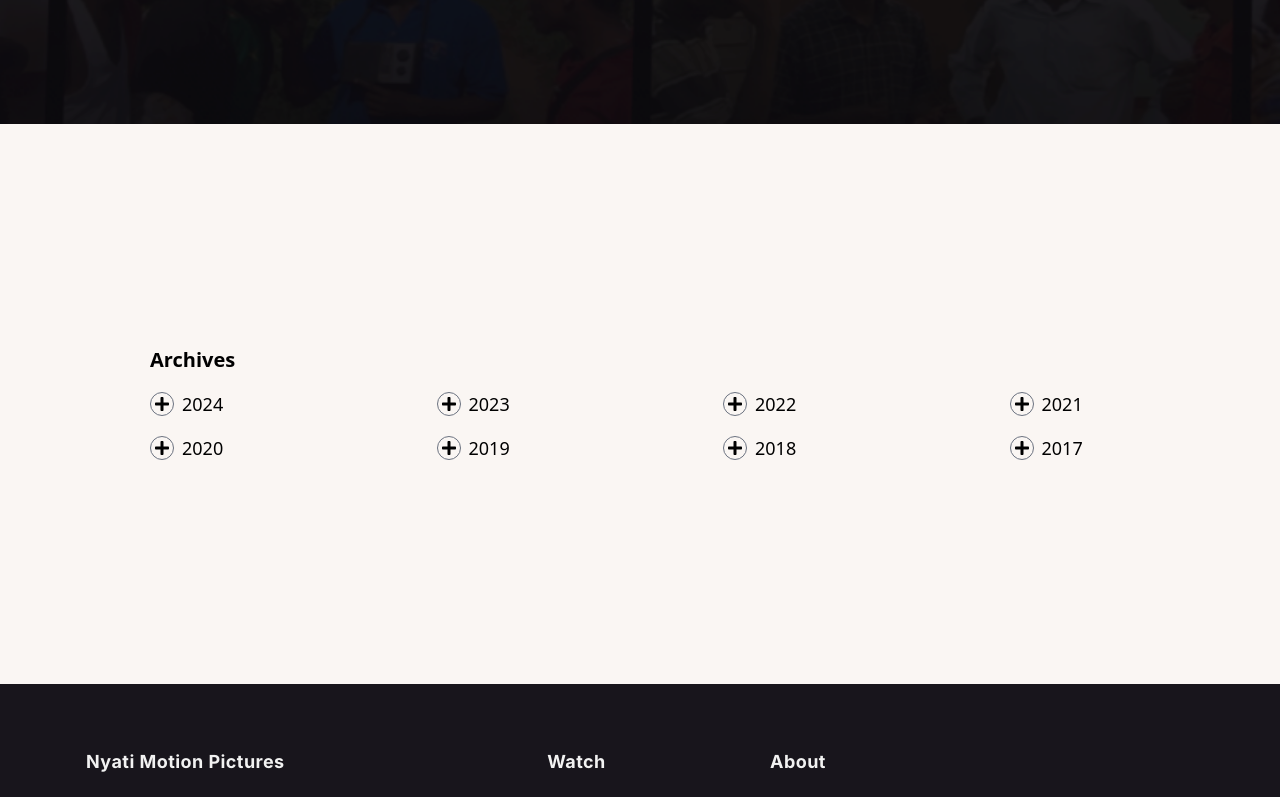
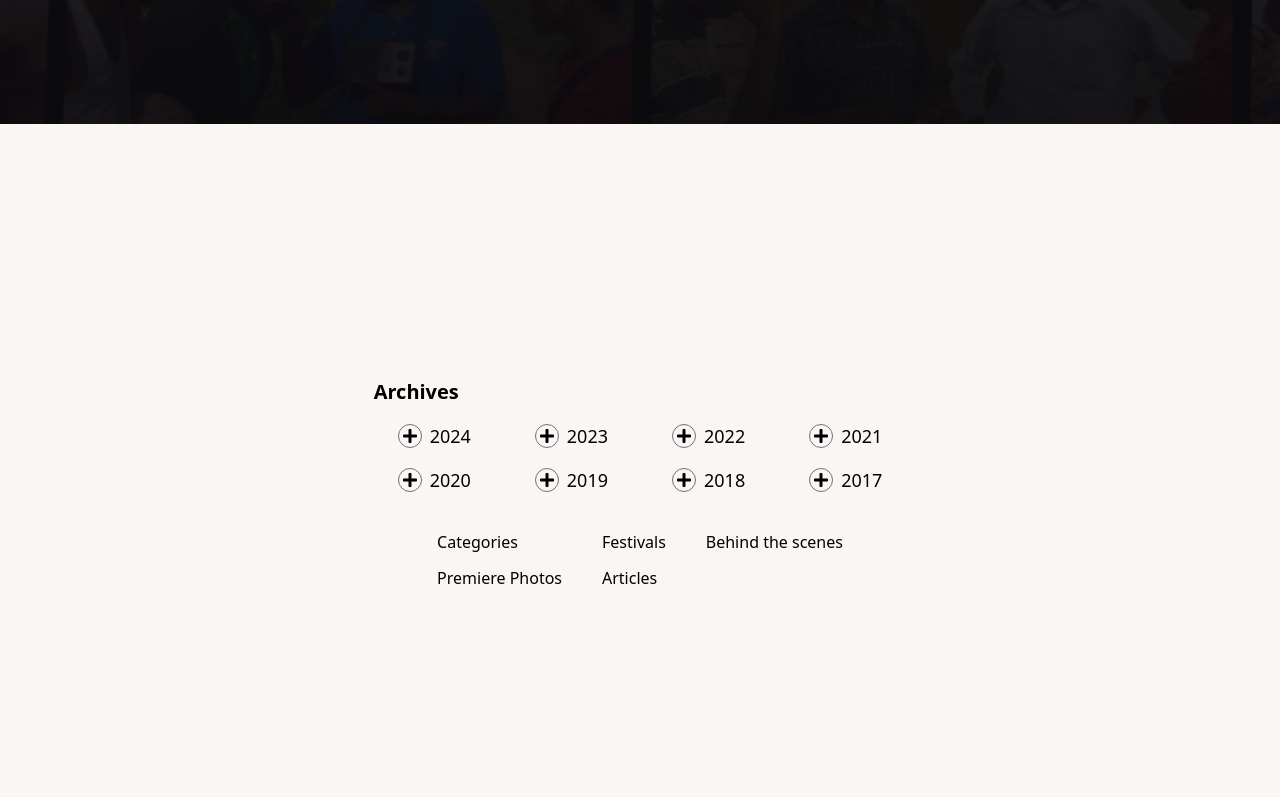
Before and after one commit to charlesaroma/Nyati-Final, a React (Vite) app: page /internetarchive in a window 1280 px wide. Shown: the part 460-1257 px from the top of the page. Built offline with nearby package versions, Linux system fonts and the light colour scheme.

Commit message:
Internet Archives content

```diff
--- a/src/6-Views/10InternetArchive/2InternetArchiveHeroSection.jsx
+++ b/src/6-Views/10InternetArchive/2InternetArchiveHeroSection.jsx
@@ -1,8 +1,4 @@
 import React from "react";
-import styled from "styled-components";
-
-import Buttons from "../../2-Components/Buttons/Buttons";
-import { Icon } from "@iconify/react";
 import Bg from "../../1-Assets/Background.png";
 
 const InternetArchiveHeroSection = () => {
--- a/src/6-Views/10InternetArchive/3InternetArchivesSection.jsx
+++ b/src/6-Views/10InternetArchive/3InternetArchivesSection.jsx
@@ -1,16 +1,16 @@
-import React, { useState } from 'react';
-import { FaPlus, FaMinus } from 'react-icons/fa';
+import React, { useState } from "react";
+import { FaPlus, FaMinus } from "react-icons/fa";
 
 // Archives Section Component
 const archiveData = [
-  { year: 2024, months: ['January', 'February', 'March'] },
-  { year: 2023, months: ['April', 'May', 'June'] },
-  { year: 2022, months: ['July', 'August', 'September'] },
-  { year: 2021, months: ['October', 'November', 'December'] },
-  { year: 2020, months: ['January', 'February', 'March'] },
-  { year: 2019, months: ['April', 'May', 'June'] },
-  { year: 2018, months: ['July', 'August', 'September'] },
-  { year: 2017, months: ['October', 'November', 'December'] },
+  { year: 2024, months: ["January", "February", "March"] },
+  { year: 2023, months: ["April", "May", "June"] },
+  { year: 2022, months: ["July", "August", "September"] },
+  { year: 2021, months: ["October", "November", "December"] },
+  { year: 2020, months: ["January", "February", "March"] },
+  { year: 2019, months: ["April", "May", "June"] },
+  { year: 2018, months: ["July", "August", "September"] },
+  { year: 2017, months: ["October", "November", "December"] },
 ];
 
 const InternetArchivesSection = () => {
@@ -21,27 +21,26 @@ const InternetArchivesSection = () => {
   };
 
   return (
-    <section className="h-[70vh] bg-whites-500 flex flex-col lg:pl-[150px] justify-center">
+    <section className="h-[90vh] relative bg-whites-500 flex flex-col items-center justify-center gap-9">
+
+      {/* Archives Grid */}
+      <div className="max-w-[750px] flex flex-col justify-center">
         {/* Title Section */}
         <h2 className="text-xl font-bold mb-4">Archives</h2>
-
-      {/* Archives Grid */}
         <div className="grid grid-cols-4 gap-4">
           {archiveData.map(({ year, months }) => (
             <div key={year} className={`col-${expandedYear === year ? 4 : 1}`}>
               <div
-              className="flex items-center justify-start cursor-pointer"
+                className="flex items-center mx-6 justify-start cursor-pointer"
                 onClick={() => handleToggle(year)}
               >
-              <span
-                className="flex items-center justify-center w-6 h-6 border border-gray-500 rounded-full"
-              >
+                <span className="flex items-center justify-center w-6 h-6 border border-gray-500 rounded-full">
                   {expandedYear === year ? <FaMinus /> : <FaPlus />}
                 </span>
                 <span className="text-lg font-medium ml-2">{year}</span>
               </div>
               {expandedYear === year && (
-              <ul className="mt-2">
+                <ul className="mt-2 px-10 text-whites-800">
                   {months.map((month, index) => (
                     <li key={index} className="ml-4 list-none">
                       {month}
@@ -52,6 +51,28 @@ const InternetArchivesSection = () => {
             </div>
           ))}
         </div>
+      </div>
+
+      {/* Categories Section */}
+      <div className="max-w-[750px] flex flex-row justify-center gap-10">
+
+        {/* row 1 */}
+        <div className="flex flex-col gap-3">
+          <span>Categories</span>
+          <span>Premiere Photos</span>
+        </div>
+
+        {/* row 2 */}
+        <div className="flex flex-col gap-3">
+        <span>Festivals</span>
+        <span>Articles</span>
+        </div>
+
+        {/* row 3 */}
+        <div>
+            <span>Behind the scenes</span>
+        </div>
+      </div>
     </section>
   );
 };
```
Lines whose indentation alone changed are shown as unchanged.
